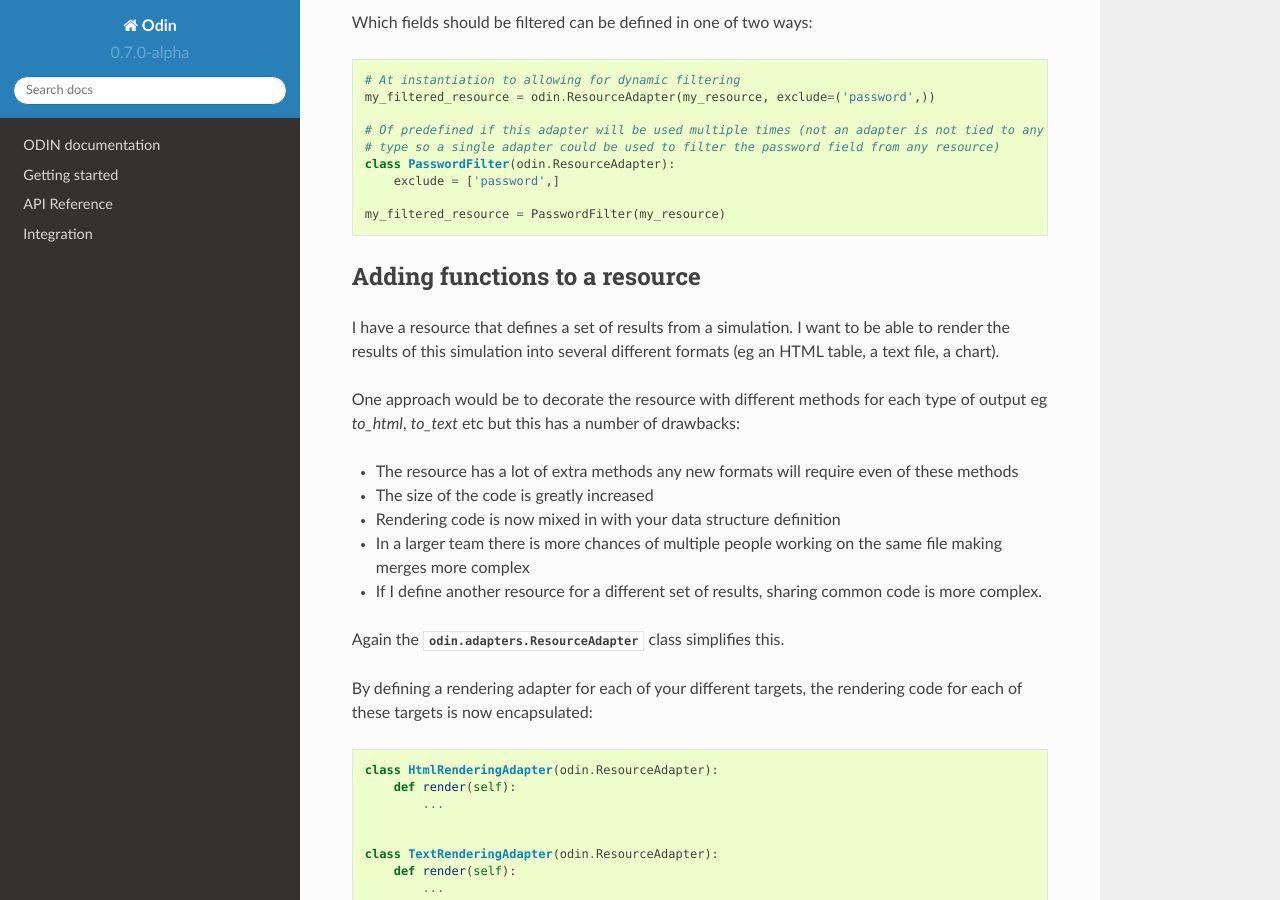
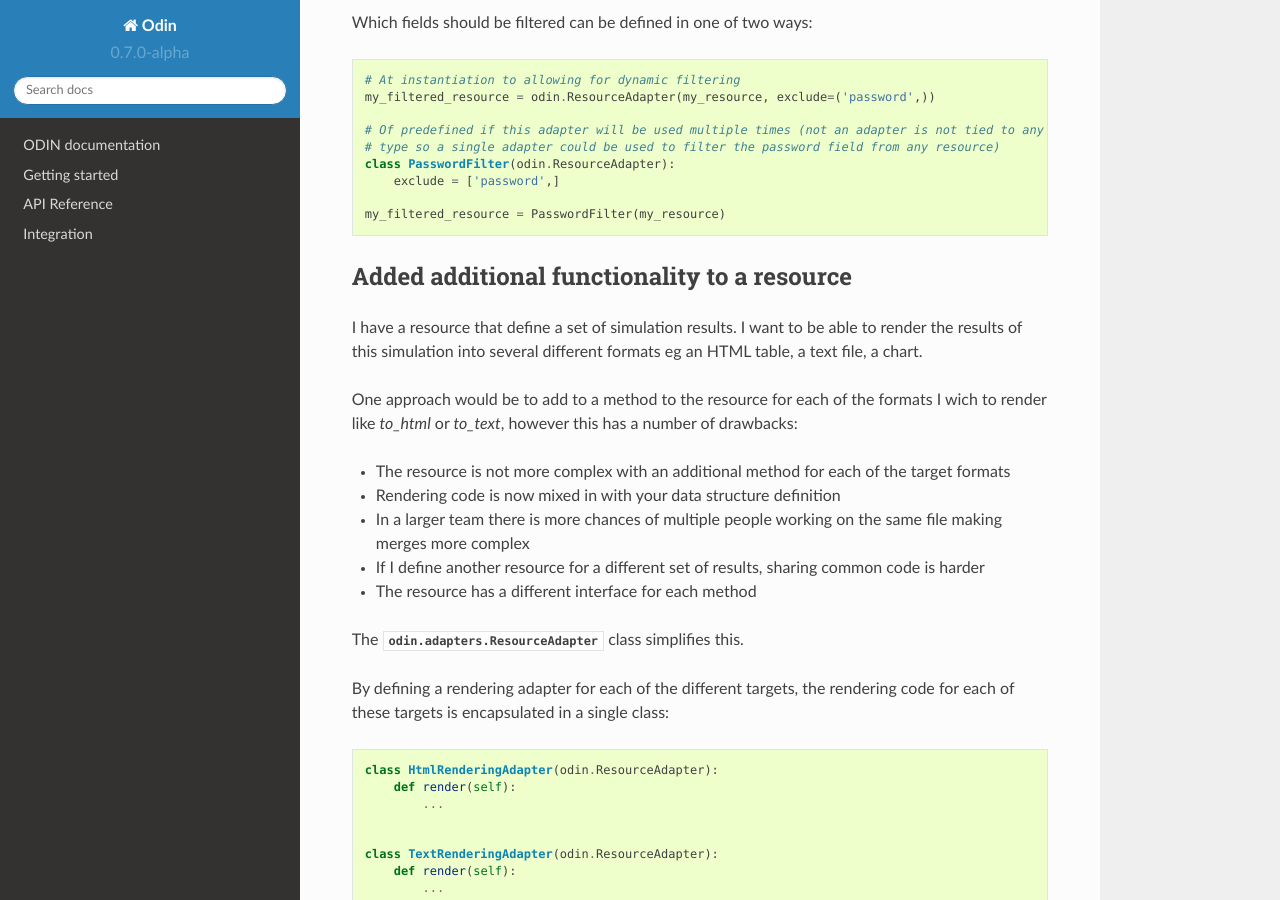
Before and after one commit to python-odin/odin, a Sphinx documentation site: the page built from docs/examples/adapters.rst, in a window 1280 px wide and 900 px high, scrolled down 326 px. Built offline with Sphinx 7.4.7 and the Read the Docs theme 2.0.0, drawn with Linux system fonts in a browser that asks for light colours.

Commit message:
Improved "Added additional functionality to a resource" example

```diff
--- a/docs/examples/adapters.rst
+++ b/docs/examples/adapters.rst
@@ -26,25 +26,23 @@ Which fields should be filtered can be defined in one of two ways::
     simply be appended to the predefined exclude list.
 
 
-Adding functions to a resource
-==============================
+Added additional functionality to a resource
+============================================
 
-I have a resource that defines a set of results from a simulation. I want to be able to render the results of this
-simulation into several different formats (eg an HTML table, a text file, a chart).
+I have a resource that define a set of simulation results. I want to be able to render the results of this
+simulation into several different formats eg an HTML table, a text file, a chart.
 
-One approach would be to decorate the resource with different methods for each type of output eg *to_html*, *to_text*
-etc but this has a number of drawbacks:
+One approach would be to add to a method to the resource for each of the formats I wich to render like *to_html* or *to_text*, however this has a number of drawbacks:
 
-+ The resource has a lot of extra methods any new formats will require even of these methods
-+ The size of the code is greatly increased
++ The resource is not more complex with an additional method for each of the target formats
 + Rendering code is now mixed in with your data structure definition
 + In a larger team there is more chances of multiple people working on the same file making merges more complex
-+ If I define another resource for a different set of results, sharing common code is more complex.
++ If I define another resource for a different set of results, sharing common code is harder
++ The resource has a different interface for each method
 
-Again the :py:class:`odin.adapters.ResourceAdapter` class simplifies this.
+The :py:class:`odin.adapters.ResourceAdapter` class simplifies this.
 
-By defining a rendering adapter for each of your different targets, the rendering code for each of these targets is now
-encapsulated::
+By defining a rendering adapter for each of the different targets, the rendering code for each of these targets is encapsulated in a single class::
 
     class HtmlRenderingAdapter(odin.ResourceAdapter):
         def render(self):
```
